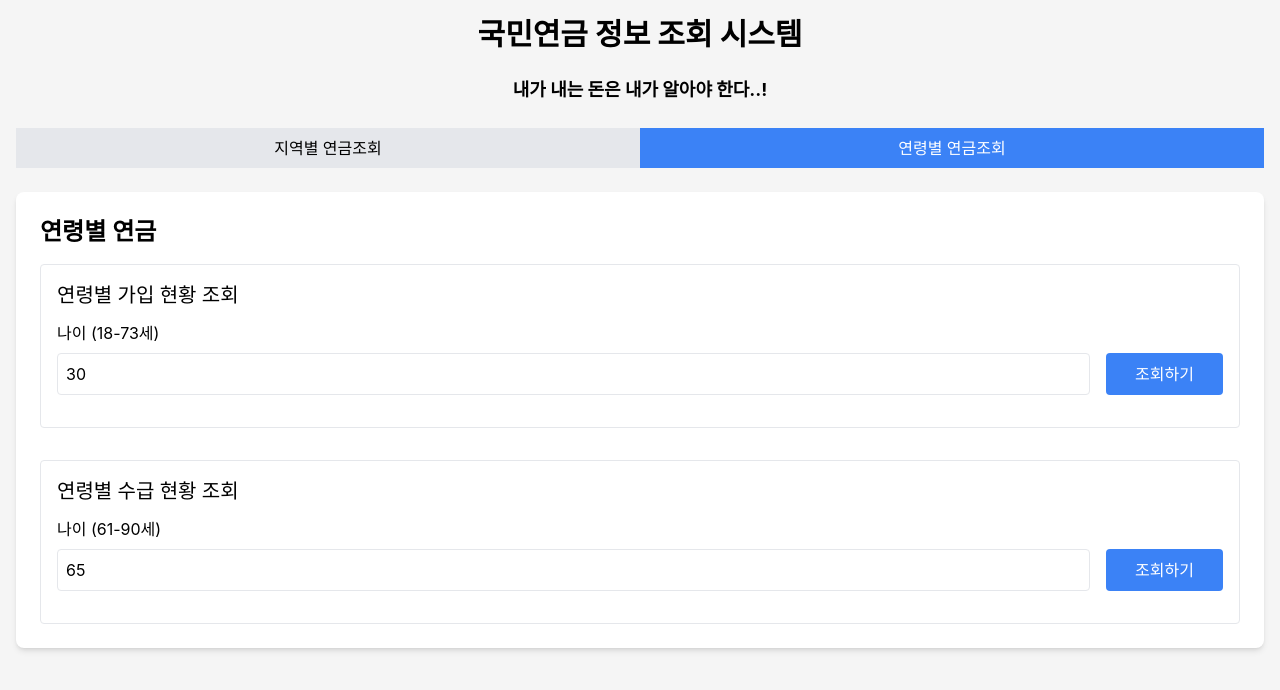
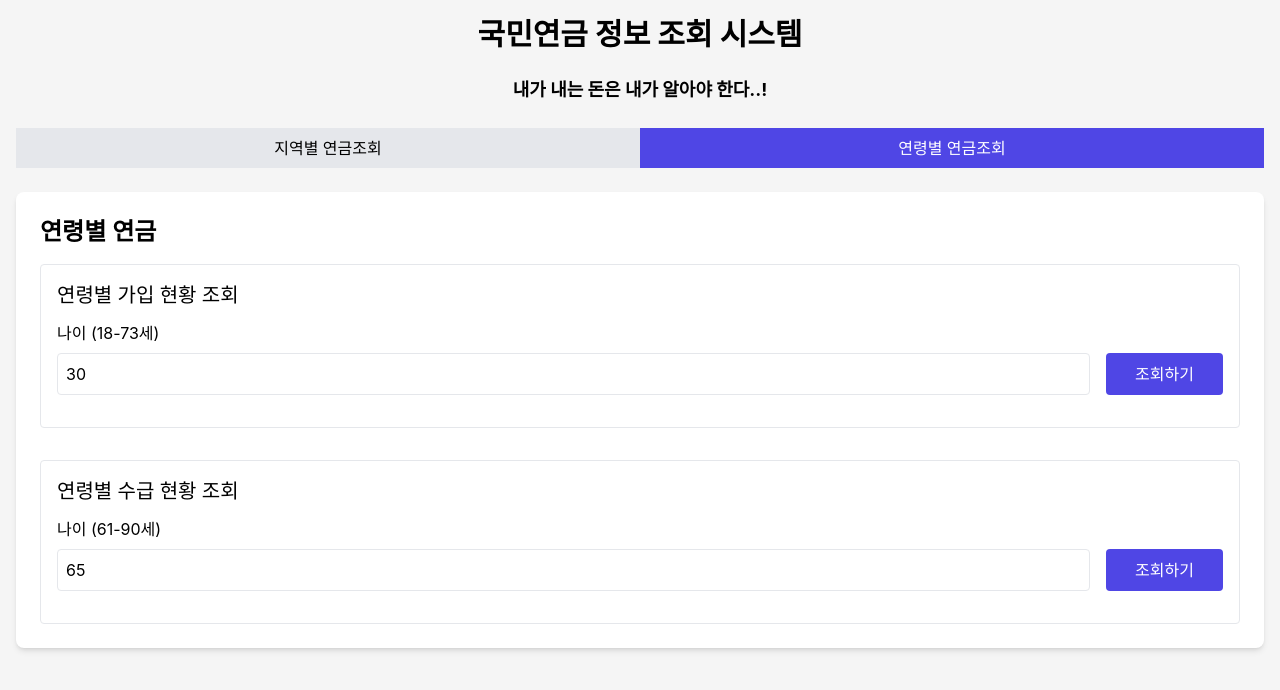
Before and after one commit to cyeongb/pension-api-project, a React (Create React App) app in the folder frontend/: page / in a window 1280 px wide. Both pictures are taken after a click on the button "연령별 연금조회". Shown: the top 690 px of the page. Built offline with nearby package versions, Linux system fonts and the light colour scheme; no server answers.

Commit message:
색상 변경

```diff
--- a/frontend/src/components/AgePensionSearch.js
+++ b/frontend/src/components/AgePensionSearch.js
@@ -168,7 +168,7 @@ const AgePensionSearch = () => {
                 max="75"
               />
               <button
-                className="ml-4 bg-blue-500 text-white px-4 py-2 rounded hover:bg-blue-600 w-32"
+                className="ml-4 bg-indigo-600 text-white px-4 py-2 rounded hover:bg-indigo-400 w-32"
                 onClick={handleSubscriptionSearch}
                 disabled={subscriptLoading}
               >
@@ -224,7 +224,7 @@ const AgePensionSearch = () => {
                 max="90"
               />
               <button
-                className="ml-4 bg-blue-500 text-white px-4 py-2 rounded hover:bg-blue-600 w-32"
+                className="ml-4 bg-indigo-600 text-white px-4 py-2 rounded hover:bg-indigo-400 w-32"
                 onClick={handleReceiptSearch}
                 disabled={receiptLoading}
               >
--- a/frontend/src/components/MainPage.js
+++ b/frontend/src/components/MainPage.js
@@ -17,7 +17,7 @@ const MainPage = () => {
       <div className="flex mb-6">
         <button
           className={`px-4 py-2 w-1/2 text-center font-medium ${
-            activeTab === 'region' ? 'bg-blue-500 text-white' : 'bg-gray-200'
+            activeTab === 'region' ? 'bg-indigo-600 text-white' : 'bg-gray-200'
           }`}
           onClick={() => setActiveTab('region')}
         >
@@ -25,7 +25,7 @@ const MainPage = () => {
         </button>
         <button
           className={`px-4 py-2 w-1/2 text-center font-medium ${
-            activeTab === 'age' ? 'bg-blue-500 text-white' : 'bg-gray-200'
+            activeTab === 'age' ? 'bg-indigo-600 text-white' : 'bg-gray-200'
           }`}
           onClick={() => setActiveTab('age')}
         >
--- a/frontend/src/components/RegionPensionSearch.js
+++ b/frontend/src/components/RegionPensionSearch.js
@@ -302,7 +302,7 @@ const RegionPensionSearch = () => {
           </div>
         </div>
         <button
-          className="bg-blue-500 text-white px-4 py-2 rounded hover:bg-blue-600 w-32"
+          className="bg-indigo-600 text-white px-4 py-2 rounded hover:bg-indigo-400 w-32"
           onClick={handleSubscriptionSearch}
           disabled={subscriptLoading}
         >
@@ -386,7 +386,7 @@ const RegionPensionSearch = () => {
           </div>
         </div>
         <button
-          className="bg-blue-500 text-white px-4 py-2 rounded hover:bg-blue-600 w-32"
+          className="bg-indigo-600 text-white px-4 py-2 rounded hover:bg-indigo-400 w-32"
           onClick={handleReceiptSearch}
           disabled={receiptLoading}
         >
```
